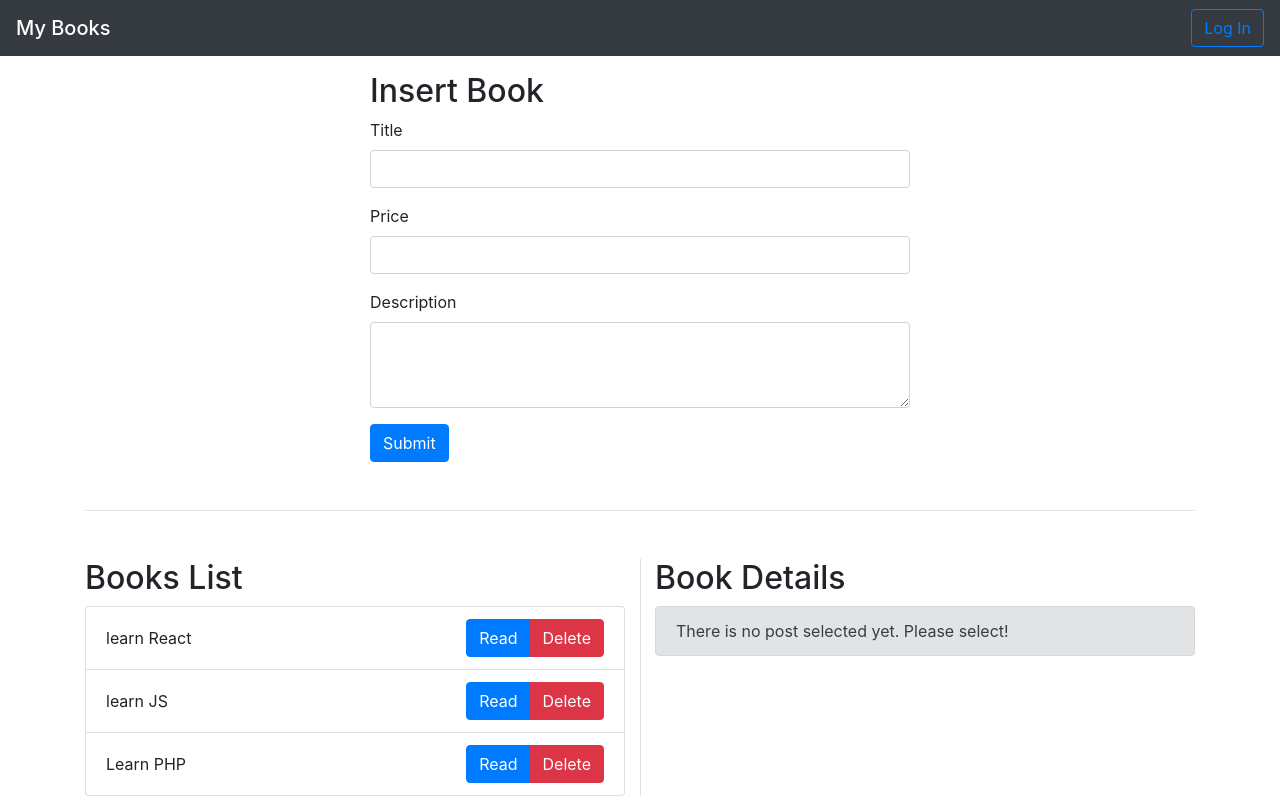
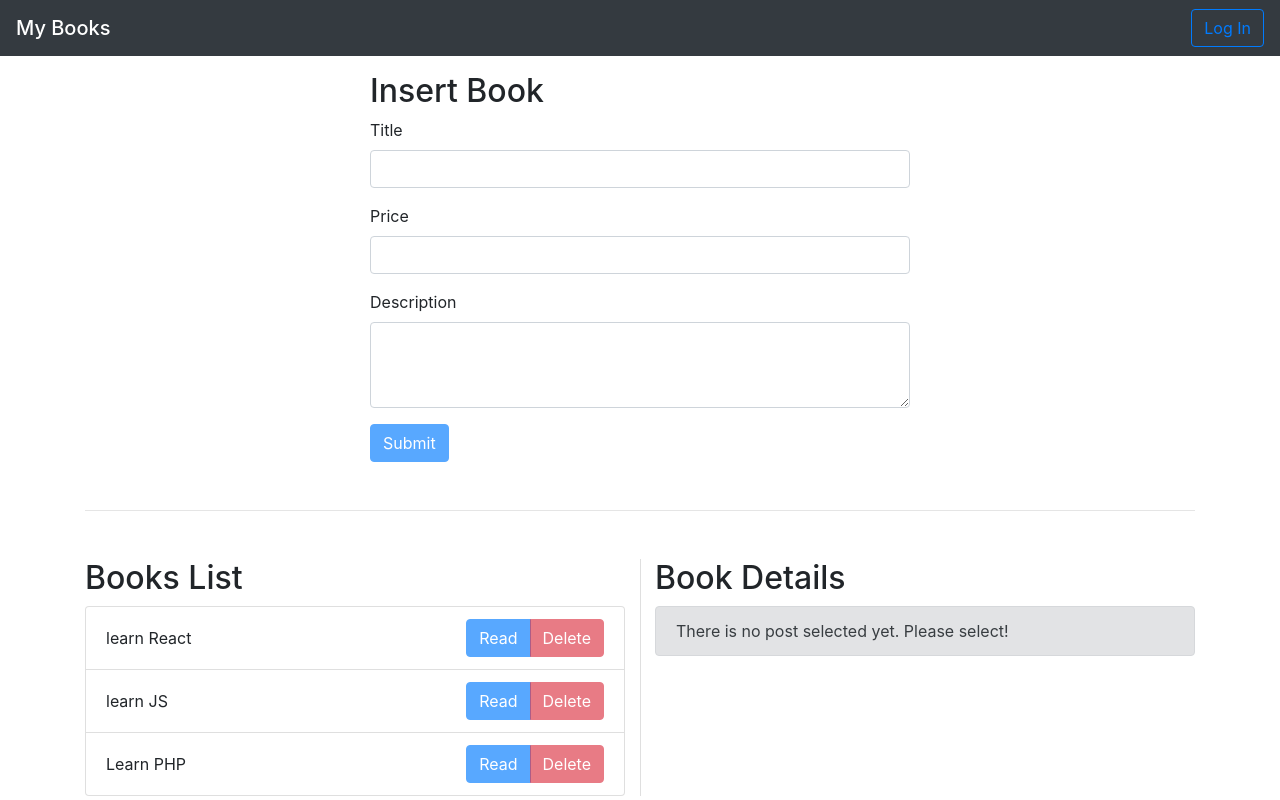
Before and after one commit to hamdiZH/redux-toolkit, a React (Create React App) app: page / in a window 1280 px wide. Built offline with nearby package versions, Linux system fonts and the light colour scheme; data requests are answered from the project's data file.

Commit message:
create simple auth slice

```diff
--- a/src/components/AddForm.js
+++ b/src/components/AddForm.js
@@ -1,8 +1,9 @@
 import React, { useRef } from 'react';
-import {useDispatch} from "react-redux";
+import {useDispatch, useSelector} from "react-redux";
 import { insertBook } from "../store/bookSlice";
 
 const Addform = () => {
+  const { isLoggedIn } = useSelector((state) => state.auth)
   //refs
   const title = useRef(null);
   const price = useRef(null);
@@ -46,7 +47,7 @@ const Addform = () => {
               required
             />
           </div>
-          <button type='submit' className='btn btn-primary'>
+          <button type='submit' className='btn btn-primary' disabled={!isLoggedIn}>
             Submit
           </button>
         </form>
--- a/src/components/Book/BookContainer.js
+++ b/src/components/Book/BookContainer.js
@@ -8,6 +8,8 @@ import './book.css';
 
 const PostContainer = () => {
   const { isLoading, books } = useSelector((state) => state.books)
+  const { isLoggedIn } = useSelector((state) => state.auth)
+
   const dispatch = useDispatch();
 
   useEffect(() => {
@@ -19,7 +21,7 @@ const PostContainer = () => {
       <hr className='my-5' />
       <div className='row'>
         <div className='col'>
-          <BooksList isLoading={isLoading} books={books}/>
+          <BooksList isLoading={isLoading} books={books} isLoggedIn={isLoggedIn}/>
         </div>
         <div className='col side-line'>
           <BookInfo />
--- a/src/components/Book/BooksList.js
+++ b/src/components/Book/BooksList.js
@@ -1,15 +1,15 @@
 import React from 'react';
 
-const BooksList = ({ isLoading, books }) => {
+const BooksList = ({ isLoading, books, isLoggedIn }) => {
 
   const bookList = books.length > 0 ? books.map((item) => (
     <li className='list-group-item d-flex  justify-content-between align-items-center' key={item.id}>
       <div>{item.title}</div>
       <div className='btn-group' role='group'>
-        <button type='button' className='btn btn-primary'>
+        <button type='button' className='btn btn-primary' disabled={!isLoggedIn}>
           Read
         </button>
-        <button type='button' className='btn btn-danger'>
+        <button type='button' className='btn btn-danger' disabled={!isLoggedIn}>
           Delete
         </button>
       </div>
--- a/src/components/Header.js
+++ b/src/components/Header.js
@@ -1,8 +1,11 @@
 import React from 'react';
-import { useSelector } from "react-redux";
+import { useSelector, useDispatch } from "react-redux";
+import { logInOut } from '../store/authSlice'
 
 const Header = () => {
+  const dispatch = useDispatch();
   const { error } = useSelector((state) => state.books)
+  const { isLoggedIn } = useSelector((state) => state.auth)
 
   return (
     <>
@@ -14,8 +17,11 @@ const Header = () => {
         <nav className='navbar navbar-dark bg-dark'>
         <span className='navbar-brand mb-0 h1'>My Books</span>
 
-        <button className='btn btn-outline-primary' type='submit'>
-        Log In
+        <button
+          className='btn btn-outline-primary'
+          type='submit'
+          onClick={() => dispatch(logInOut())}>
+          {isLoggedIn ? 'Log Out' : 'Log In'}
         </button>
         </nav>
     </>
--- /dev/null
+++ b/src/store/authSlice.js
@@ -0,0 +1,15 @@
+import { createSlice } from "@reduxjs/toolkit";
+
+const authSlice = createSlice({
+  name: 'auth',
+  initialState: {isLoggedIn: false, name: 'hamdi hijazi'},
+  reducers: {
+    logInOut: (state) => {
+      state.isLoggedIn  = !state.isLoggedIn;
+    },
+  },
+})
+
+export const { logInOut } = authSlice.actions
+
+export default authSlice.reducer;
--- a/src/store/index.js
+++ b/src/store/index.js
@@ -1,8 +1,10 @@
 import { configureStore } from "@reduxjs/toolkit";
 import books from "./bookSlice";
+import auth from './authSlice';
 
 export default configureStore({
   reducer: {
     books,
+    auth
   }
 })
```
